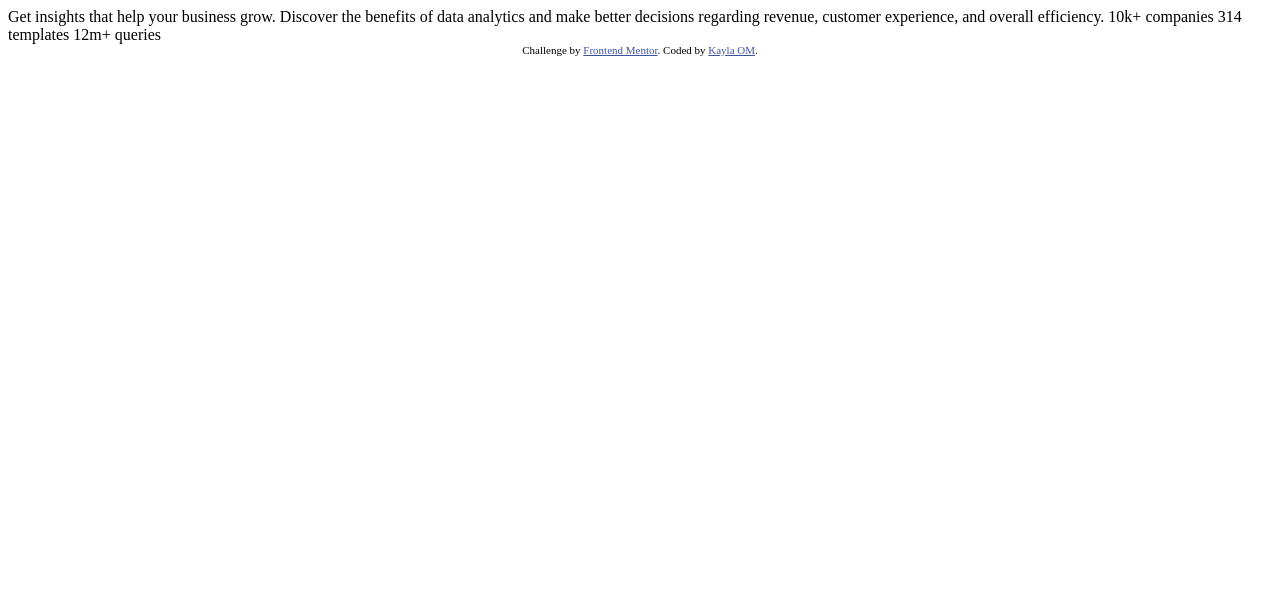
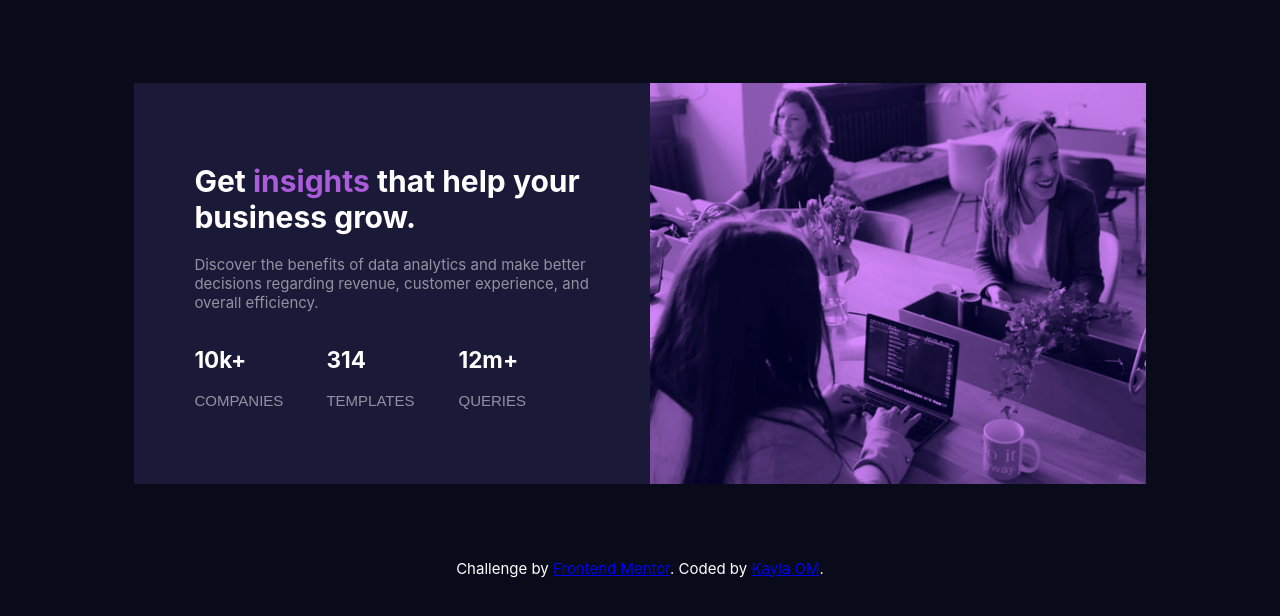
Before and after one commit to kaylaOm/FMCodeChallenge3, a plain HTML site: page index.html in a window 1280 px wide. Drawn offline with Linux system fonts and the light colour scheme; a web font is replaced by a local one.

Commit message:
Add files via upload

```diff
--- a/index.html
+++ b/index.html
@@ -3,28 +3,36 @@
 <head>
   <meta charset="UTF-8">
   <meta name="viewport" content="width=device-width, initial-scale=1.0"> <!-- displays site properly based on user's device -->
-
-  <link rel="icon" type="image/png" sizes="32x32" href="./images/favicon-32x32.png">
-
   <title>Frontend Mentor | Stats preview card component</title>
-
-  <!-- Feel free to remove these styles or customise in your own stylesheet 👍 -->
-  <style>
-    .attribution { font-size: 11px; text-align: center; }
-    .attribution a { color: hsl(228, 45%, 44%); }
-  </style>
+<link  href="https://fonts.google.com/specimen/Inter" rel="stylesheet">
+<link  href="https://fonts.google.com/specimen/Lexend+Deca" rel="stylesheet">
+<link rel="stylesheet" href="styles.css">
 </head>
 <body>
-
-  Get insights that help your business grow.
-
-  Discover the benefits of data analytics and make better decisions regarding revenue, customer
-  experience, and overall efficiency.
-
-  10k+ companies
-  314 templates
-  12m+ queries
-
+  <main>
+    <div class="container">
+      <div class= "content">
+        <h1>Get <span class="insights">insights</span> that help your business grow.</h1>
+        <p>Discover the benefits of data analytics and make better decisions regarding revenue, customer
+  experience, and overall efficiency.</p>
+       <div class="stats">
+          <div class="column">
+            <h2>10k+</h2>
+            <p>COMPANIES</p>
+         </div>
+          <div class="column">
+            <h2>314</h2>
+            <p>TEMPLATES</p>
+          </div>
+          <div class="column">
+            <h2>12m+</h2>
+            <p>QUERIES</p>
+        </div>
+      </div>
+  </div>
+  <div class="imgCard"></div>
+</div>
+</main>
 </body>
 <footer>
    <div class="attribution">
--- /dev/null
+++ b/styles.css
@@ -0,0 +1,59 @@
+body{
+  background-color: hsl(233, 47%, 7%);
+  color: white;
+  font-size: 15px;
+  font-family: "Inter", sans-serif;
+}
+
+.container{
+  width: 80%;
+  margin: 0 auto;
+  padding-top: 5em;
+  padding-bottom: 5em;
+  display: flex;
+}
+
+.content{
+  width: 80%;
+  background-color: hsl(244, 38%, 16%);
+  padding: 4em;
+
+}
+
+h1{
+  font-weight: 700;
+}
+
+.insights{
+  color: hsl(277, 64%, 61%);
+}
+p{
+   color: rgba(255, 255, 255, 0.527);
+ }
+
+ .stats{
+   display: flex;
+ }
+
+.column{
+  margin: auto;
+  width: 100%;
+}
+
+
+ .column > p{
+  font-family: "Lexend Deca", sans-serif;
+}
+
+ .imgCard{
+  background-image: url(images/image-header-desktop.jpg);
+  background-repeat: no-repeat;
+  background-size: cover;
+  width: 100%;
+  background-blend-mode: overlay;
+  background-color: rgba(95, 30, 156, 0.603);
+ }
+
+ footer{
+   text-align: center;
+ }
```
